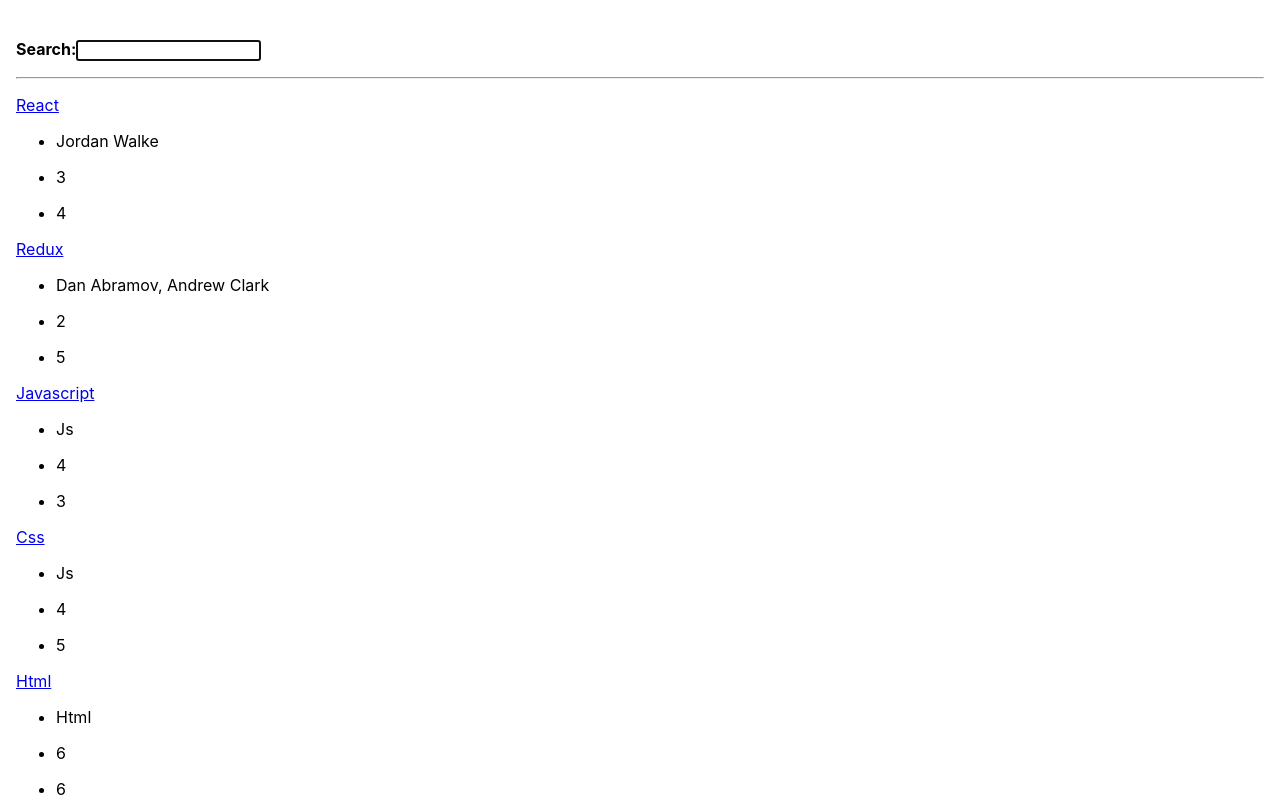
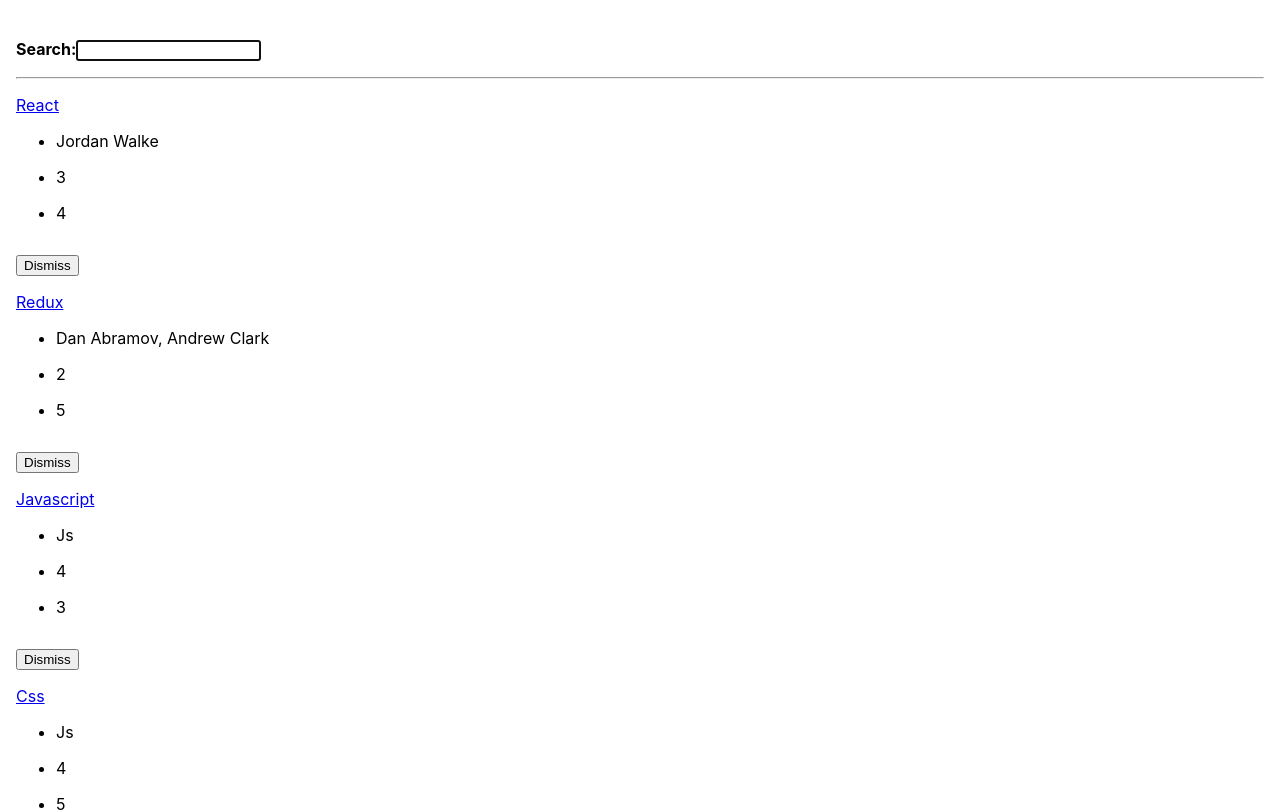
Before and after one commit to Kkknight-12/Road-To-React, a React (Create React App) app: page / in a window 1280 px wide. Shown: the top 812 px of the page. Built offline with nearby package versions, Linux system fonts and the light colour scheme.

Commit message:
adding inlineHandler CallbackHandler State

```diff
--- a/src/App.js
+++ b/src/App.js
@@ -25,9 +25,9 @@
   ]
 }
 
-function App() {
-  console.log('App function ran')
-  const stories = [
+// To gain control over the list, we are making it stateful
+// by using it as initial state in React's useState hook
+const initialStories = [
   {
     title: 'React',
     url: 'https://reactjs.org/',
@@ -69,19 +69,31 @@
     objectID: 4,
   },
 ];
+function App() {
+
+  const [ stories, setStories ] = useState(initialStories);
+
+  // here form item detail, which came from List,
+  // we perform filter and remove that item which matches
+  // the id in stories
+  const handleRemoveStory = ( item ) => {
+    console.log(item)
+    const newStories = stories.filter(
+      story => item.objectID !== story.objectID
+    )
+    // now we are resetting the stories with filtered items
+    setStories(newStories);
+  }
                                                                 // key, value
   const [ searchTerm, setSearchTerm ] = useSemiPersistentState( 'search', '');
-  console.log('After searchTerm')
 
   const handleSearch = event => { setSearchTerm( event.target.value ) };
-  console.log('handleSearch')
 
   const searchedStories = stories.filter(story =>
     // benefit of using include method is if nothing is entered
     // the whole data will be shown
     story.title.toLowerCase().includes(searchTerm.toLowerCase())
     );
-    console.log('searchedStories')
 
     return (
       <div className="App">
@@ -98,11 +110,11 @@
           - its just a varaible that we are passsing so we can name it anything
           */
           isFoc
-          onInputChange = {handleSearch}>
+          onInputChange={handleSearch}>
          <strong>Search:</strong>
         </InputWithLabel>
         <hr />
-        <List list={searchedStories} />
+        <List list={searchedStories} onRemoveItem={handleRemoveStory} />
       </header>
     </div>
   );
@@ -113,41 +125,65 @@
 // you can access infomation between component tag with keyword children
 
 const InputWithLabel = ( { id, value, type='text', isFoc, onInputChange, children } ) => {
+  const inputRef = useRef();
+
+// React’s useEffect Hook, performing the focus
+// on the input field when the component renders
+// (or its dependencies change).
+  useEffect( () => {
+    // we are passing isFoc to element
+    // so it will be present or we can say isFoc=true;
+    if( isFoc && inputRef.current ){
+      console.log(isFoc)
+      // <input type ='text' id='search' value>
+      // The focus() method is used to give focus to an element
+      // so we are setting focus on input that have id='search'
+      inputRef.current.focus();
+    }
+    // now we are executing focus programmatically as a side-effect,
+    // but only if isFoc is set and the current property is existent.
+  },[isFoc]);
 
   return(
   <>
     <label htmlFor={id}>{children}</label>
-    {/* autofocus attribute is a boolean attribute.
-    When present, it specifies that an <input> element
-    should automatically get focus when the page loads. */}
     {/* as we are passing the isFoc to input so it will always be present
     so that concludes that autoFocus will be true */}
-    <input type={type} id={id} value={value} autoFocus={isFoc} onChange={onInputChange}/>
+    <input ref={inputRef} type={type} id={id} value={value} onChange={onInputChange}/>
   </>
 )
 }
 
-const List = ( {list} ) => {
+const List = ( {list, onRemoveItem} ) => {
   // console.log(list);
   // rest item after taking objectID
   // which will remove the objectID from remaning item.
-  return list.map( ({ objectID, ...item }) => < Item key={objectID} {...item} />)
-  //                             rest                                  spread
+  return list.map( (item) => < Item  key={item.objectID} item={item} onRemoveItem={onRemoveItem} />)
 }
 
 // now you can directly destructring item
 // destructring will be done first then other parameter will be written after comma
-const Item = ( { url, title, author, num_comments, points }, key ) => {
+const Item = ( {item, onRemoveItem} ) => {
+  const { url, title, author, num_comments, points } = item;
+
   return (
     <div>
       <span>
         <a href={url}>{title}</a>
       </span>
-      <ul key={key.objectID}>
+      <ul >
         <li>{author}</li>
         <li>{num_comments}</li>
         <li>{points}</li>
       </ul>
+      <button type='button'
+      // inline handlers allow us to execute the function right in the JSX.
+      // here we are sending back the item to function handleRemoveStory
+      // so each item will have a button which on click will send item detail back
+      // to the function
+      onClick={ () => onRemoveItem(item) }>
+        Dismiss
+      </button>
     </div>
   );
 };
```
Lines whose indentation alone changed are shown as unchanged.
